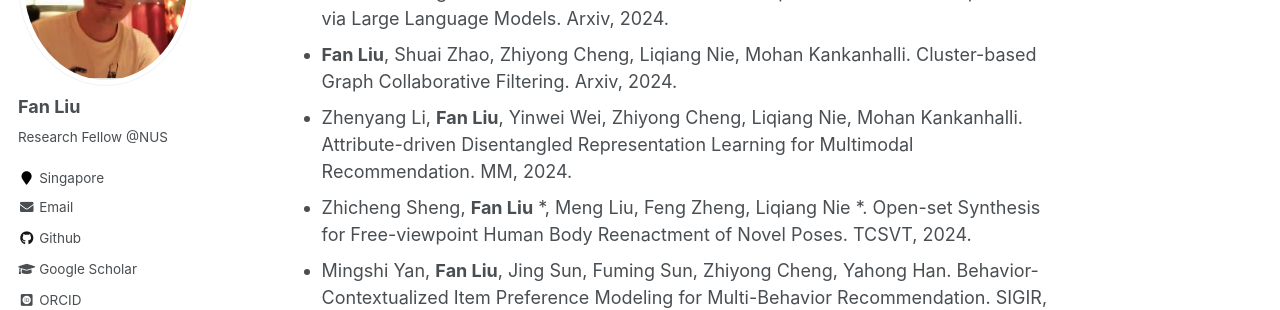
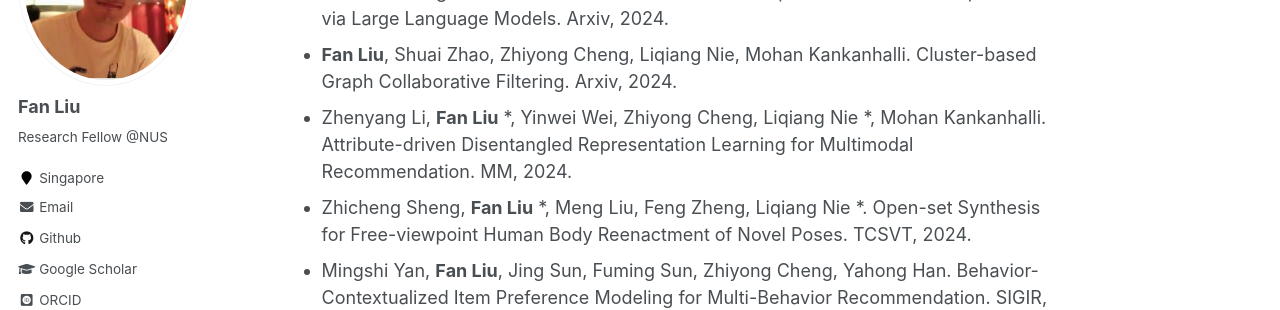
Before and after one commit to liufancs/liufancs.github.io, a Jekyll site: the page built from _pages/about.md, in a window 1280 px wide and 900 px high, scrolled down 1122 px. Shown: the part 153-463 px from the top of the window. Built offline with Jekyll 4.4.1, drawn with Linux system fonts in a browser that asks for light colours; some web fonts are replaced.

```diff
--- a/_pages/about.md
+++ b/_pages/about.md
@@ -35,7 +35,7 @@ I am currently a Research Fellow with [Prof. Mohan Kankanhalli](https://www.comp
 
 * **Fan Liu**, Yaqi Liu, Huilin Chen, Zhiyong Cheng, Liqiang Nie, Mohan Kankanhalli. Understanding Before Recommendation: Semantic Aspect-Aware Review Exploitation via Large Language Models. Arxiv, 2024.
 * **Fan Liu**, Shuai Zhao, Zhiyong Cheng, Liqiang Nie, Mohan Kankanhalli. Cluster-based Graph Collaborative Filtering. Arxiv, 2024.
-* Zhenyang Li, **Fan Liu**, Yinwei Wei, Zhiyong Cheng, Liqiang Nie, Mohan Kankanhalli. Attribute-driven Disentangled Representation Learning for Multimodal Recommendation. MM, 2024.
+* Zhenyang Li, **Fan Liu** *, Yinwei Wei, Zhiyong Cheng, Liqiang Nie *, Mohan Kankanhalli. Attribute-driven Disentangled Representation Learning for Multimodal Recommendation. MM, 2024.
 * Zhicheng Sheng, **Fan Liu** *, Meng Liu, Feng Zheng, Liqiang Nie *. Open-set Synthesis for Free-viewpoint Human Body Reenactment of Novel Poses. TCSVT, 2024.
 * Mingshi Yan, **Fan Liu**, Jing Sun, Fuming Sun, Zhiyong Cheng, Yahong Han. Behavior-Contextualized Item Preference Modeling for Multi-Behavior Recommendation. SIGIR, 2024. [[Codes&Data](https://github.com/MingshiYan/BIPN)] [[Paper](https://arxiv.org/abs/2404.18166)]
 * **Fan Liu**, Huilin Chen, Zhiyong Cheng, Liqiang Nie, Mohan Kankanhalli. Semantic-Guided Feature Distillation for Multimodal
```
